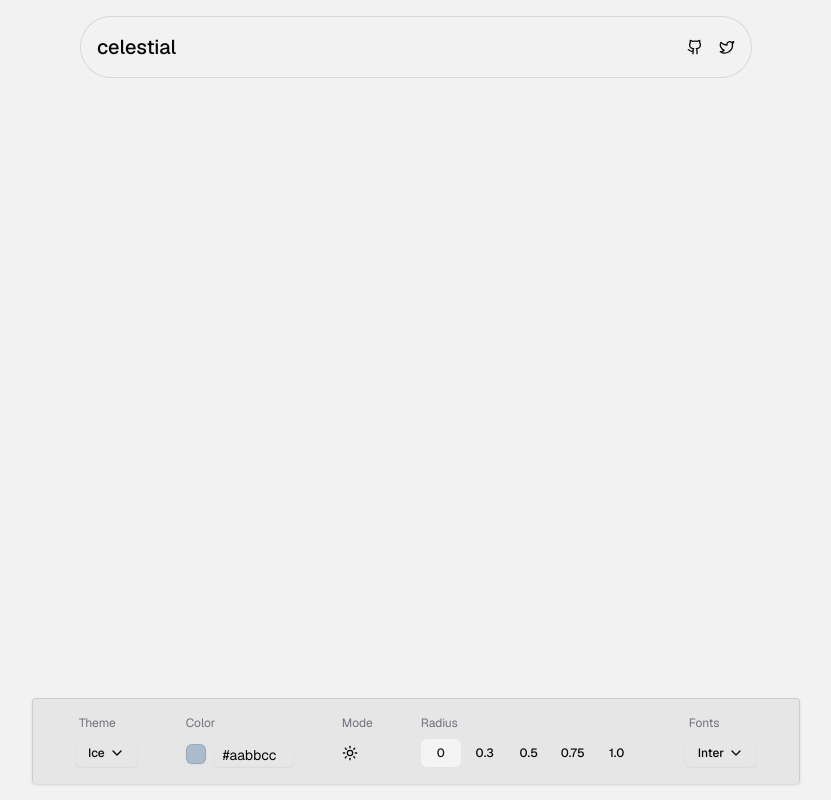
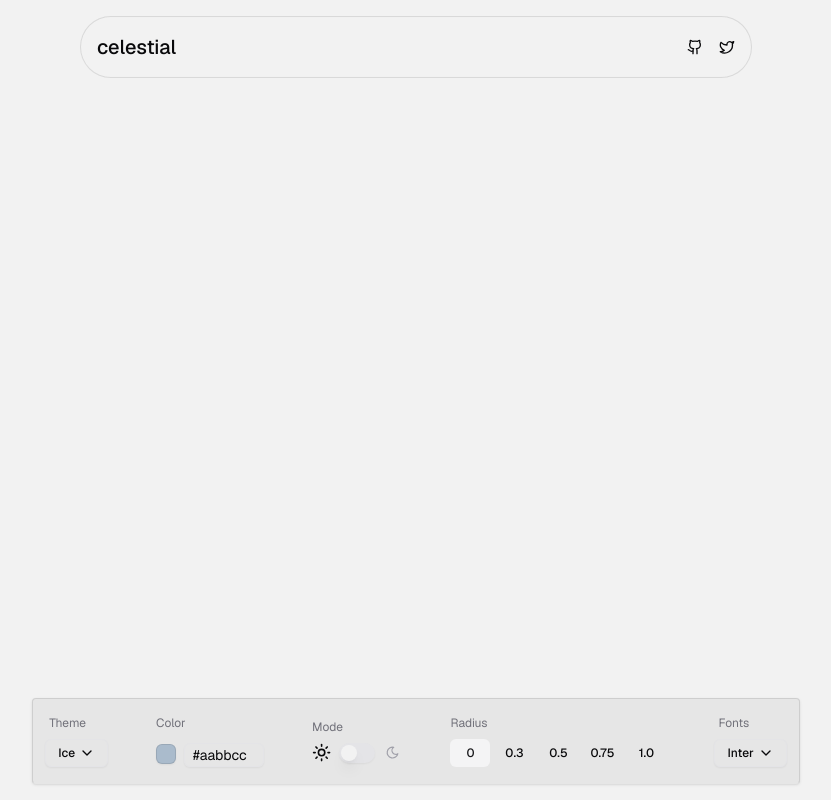
Before and after one commit to deewakar-k/celestial, a Next.js app: page / in a window 1280 px wide. Shown: the whole page, without its empty margins (224-1055 px from the left). Built offline with nearby package versions, Linux system fonts and the light colour scheme.

Commit message:
ui changes in toggle mode

```diff
--- a/src/app/globals.css
+++ b/src/app/globals.css
@@ -121,3 +121,8 @@
     @apply bg-background text-foreground;
   }
 }
+
+/* Add smooth transition for theme changes */
+* {
+  transition: background-color 0.5s cubic-bezier(0.4, 0, 0.2, 1), color 0.5s cubic-bezier(0.4, 0, 0.2, 1), border-color 0.5s cubic-bezier(0.4, 0, 0.2, 1), box-shadow 0.5s cubic-bezier(0.4, 0, 0.2, 1);
+}
--- a/src/app/provider.tsx
+++ b/src/app/provider.tsx
@@ -3,12 +3,7 @@ import React from "react";
 
 export default function Providers({ children }: { children: React.ReactNode }) {
   return (
-    <ThemeProvider
-      attribute="class"
-      defaultTheme="system"
-      enableSystem
-      disableTransitionOnChange
-    >
+    <ThemeProvider attribute="class" defaultTheme="light">
       {children}
     </ThemeProvider>
   );
--- a/src/components/dropdown/mode-toggle.tsx
+++ b/src/components/dropdown/mode-toggle.tsx
@@ -1,27 +1,38 @@
 "use client";
+import { Moon, Sun } from "lucide-react";
+import { useTheme } from "next-themes";
 
-import { useTheme } from "next-themes";
-import { Button } from "@/components/ui/button";
-import { Moon, Sun } from "lucide-react";
+import { Switch } from "@/components/ui/switch";
 
-const ThemeToggle = () => {
+export default function ThemeToggle() {
   const { theme, setTheme } = useTheme();
 
   const toggleTheme = () => {
-    setTheme(theme === "dark" ? "light" : "dark");
+    setTheme(theme === "light" ? "dark" : "light");
   };
 
   return (
-    <Button
-      variant="ghost"
-      onClick={toggleTheme}
-      aria-label="Toggle theme"
-      className="hover:bg-transparent p-0 m-0 gap-0 h-7"
-    >
-      <Sun className="size-3 rotate-0 scale-100 transition-all dark:-rotate-90 dark:scale-0" />
-      <Moon className="absolute size-3 rotate-90 scale-0 transition-all dark:rotate-0 dark:scale-100" />
-    </Button>
+    <div className="flex items-center space-x-2 transition-all duration-700 ease-[cubic-bezier(0.34,1.56,0.64,1)]">
+      <Sun
+        className={`h-[1.2rem] w-[1.2rem] transition-all duration-700 ease-[cubic-bezier(0.34,1.56,0.64,1)] ${
+          theme === "dark"
+            ? "text-[#A1A1AA] scale-75 rotate-12"
+            : "text-foreground scale-100 rotate-0"
+        }`}
+      />
+      <Switch
+        checked={theme === "dark"}
+        onCheckedChange={toggleTheme}
+        aria-label="Toggle theme"
+        className="transition-all duration-700 ease-[cubic-bezier(0.34,1.56,0.64,1)]"
+      />
+      <Moon
+        className={`h-[1.2rem] w-[1.2rem] transition-all duration-700 ease-[cubic-bezier(0.34,1.56,0.64,1)] ${
+          theme === "light"
+            ? "text-[#A1A1AA] scale-75 rotate-12"
+            : "text-foreground scale-100 rotate-0"
+        }`}
+      />
+    </div>
   );
-};
-
-export default ThemeToggle;
+}
--- a/src/components/provider/theme-provider.tsx
+++ b/src/components/provider/theme-provider.tsx
@@ -7,5 +7,9 @@ export function ThemeProvider({
   children,
   ...props
 }: React.ComponentProps<typeof NextThemesProvider>) {
-  return <NextThemesProvider {...props}>{children}</NextThemesProvider>;
+  return (
+    <NextThemesProvider {...props} enableSystem={false}>
+      {children}
+    </NextThemesProvider>
+  );
 }
```
